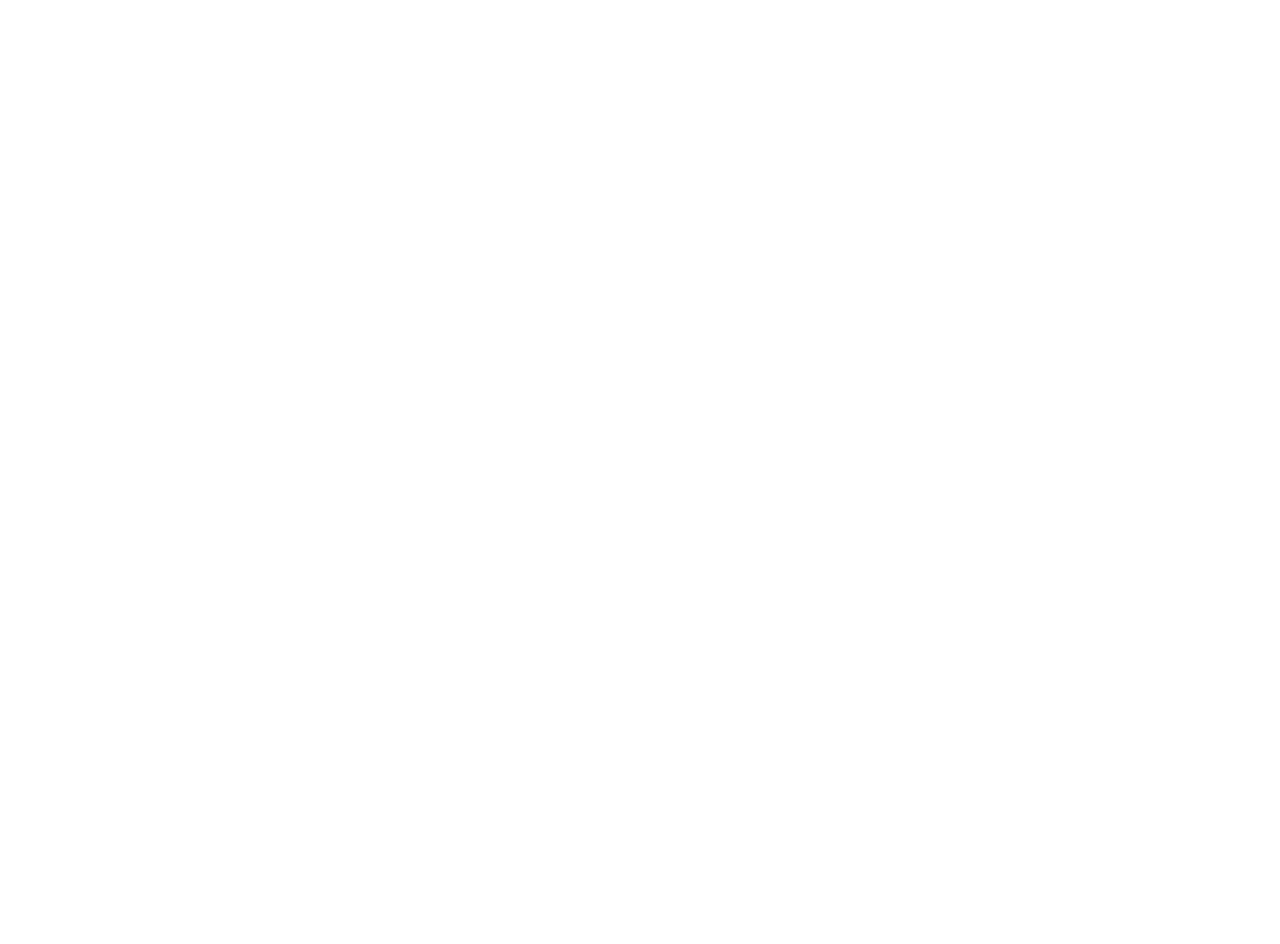
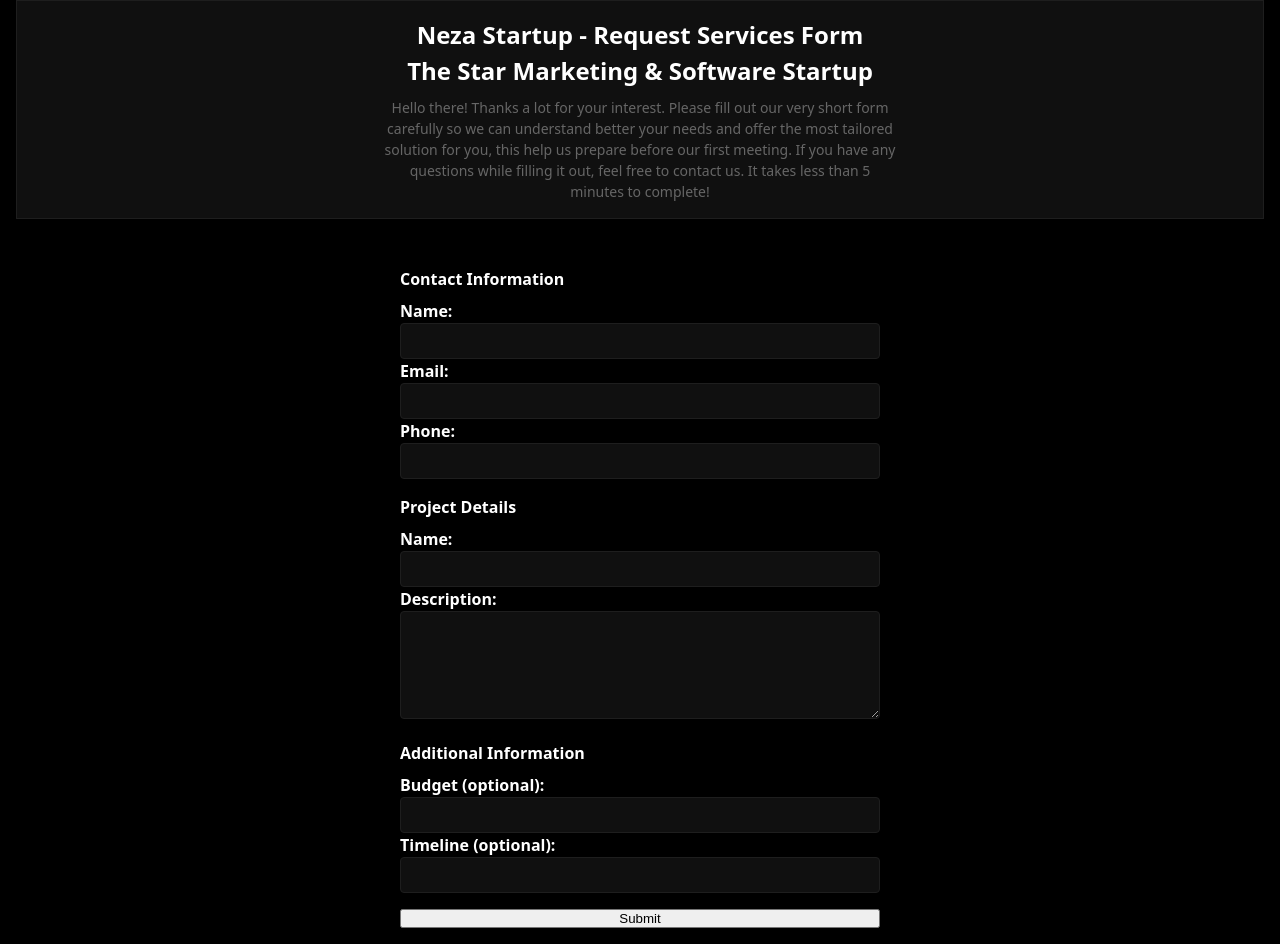
Before and after one commit to neza-startup/neza-startup, a React (Vite) app: page /form in a window 1280 px wide. Before the commit this address had no page. Before the commit the page ends 800 px from the top, so only its background shows below. Built offline with nearby package versions, Linux system fonts and the light colour scheme.

Commit message:
Updated form page
Added page, still working on it

```diff
--- a/src/components/Contact.jsx
+++ b/src/components/Contact.jsx
@@ -223,7 +223,7 @@
           <li><a href="https://www.facebook.com/neza.startup" target="_blank" rel="noopener noreferrer"><FontAwesomeIcon icon={faFacebook} /> Facebook &#8599;</a></li>
           {/* <li><a href="https://www.linkedin.com/company/neza-startup" target="_blank" rel="noopener noreferrer"><FontAwesomeIcon icon={faLinkedin} /> LinkedIn &#8599;</a></li> */}
           <li><a href="https://calendly.com/neza-startup/meeting" target="_blank" rel="noopener noreferrer"><FontAwesomeIcon icon={faCalendar} /> Calendly &#8599;</a></li>
-          <li><a href="https://forms.gle/N1qUj644W3iNb6V66" target="_blank" rel="noopener noreferrer"><FontAwesomeIcon icon={faFile} /> Form &#8599;</a></li>
+          <li><a href="/form" /* target="_blank" */ rel="noopener noreferrer"><FontAwesomeIcon icon={faFile} /> Form &#8599;</a></li>
           <li>
             <span onClick={handleShare} className={styles.socialLink}>
               Share <FontAwesomeIcon icon={faShare} />
--- a/src/components/LastCTA.jsx
+++ b/src/components/LastCTA.jsx
@@ -13,7 +13,7 @@
       <div className={styles.lastCTAContainer}>
         {/* <a href="/services" className={styles.servicesButton}>Explore Our Services</a> */}
         <a href="#contact" className={styles.contactButton}>Contact Us Now</a>
-        <a href="#services" className={styles.servicesButton}>Get custom price <FontAwesomeIcon icon={faStar} /></a>
+        <a href="/form" className={styles.servicesButton}>Get custom price <FontAwesomeIcon icon={faStar} /></a>
       </div>
     </section>
   );
--- a/src/components/SocialPath.jsx
+++ b/src/components/SocialPath.jsx
@@ -46,7 +46,7 @@
       <a href="https://github.com/neza-startup" target="_blank" rel="noopener noreferrer" className={styles.socialLink}>
         <FontAwesomeIcon icon={faGithub} className={styles.icon} />
       </a>
-      <a href="https://forms.gle/N1qUj644W3iNb6V66" target="_blank" rel="noopener noreferrer" className={styles.socialLink}>
+      <a href="/form" /* target="_blank" */ rel="noopener noreferrer" className={styles.socialLink}>
         <FontAwesomeIcon icon={faFile} className={styles.icon} />
       </a>
       <span onClick={handleShare} className={styles.socialLink}>
--- /dev/null
+++ b/src/pages/Form.jsx
@@ -0,0 +1,75 @@
+import styles from '../styles/Form.module.css';
+
+function Form() {
+  return (
+    <section className={styles.formContainer}>
+      <header>
+        <h1>Neza Startup - Request Services Form</h1>
+        <h2>The Star Marketing & Software Startup</h2>
+        <p>Hello there! Thanks a lot for your interest. Please fill out our very short form carefully so we can understand better your needs and offer the most tailored solution for you, this help us prepare before our first meeting. If you have any questions while filling it out, feel free to contact us. It takes less than 5 minutes to complete!</p>
+      </header>
+      <form action="/api/contact" method="POST">
+        <fieldset>
+
+          <legend>Contact Information</legend>
+
+          <label htmlFor="name">Name:</label>
+          <input type="text" id="name" name="name" required />
+
+          <label htmlFor="email">Email:</label>
+          <input type="email" id="email" name="email" required />
+
+          <label htmlFor="phone">Phone:</label>
+          <input type="tel" id="phone" name="phone" required />
+        </fieldset>
+
+        <fieldset>
+          <legend>Project Details</legend>
+
+          <label htmlFor="subject">Name:</label>
+          <input type="text" id="subject" name="subject" required />
+
+          <label htmlFor="message">Description:</label>
+          <textarea id="message" name="message" rows="5" required></textarea>
+        </fieldset>
+
+        <fieldset>
+          <legend>Additional Information</legend>
+
+          <label htmlFor="budget">Budget (optional):</label>
+          <input type="text" id="budget" name="budget" />
+
+          <label htmlFor="timeline">Timeline (optional):</label>
+          <input type="text" id="timeline" name="timeline" />
+        </fieldset>
+
+        {/* <fieldset>
+          <legend>How did you hear about us? (optional)</legend>
+
+          <label htmlFor="referral">Referral:</label>
+          <input type="text" id="referral" name="referral" />
+        </fieldset> */}
+
+        {/* <fieldset>
+          <legend>Additional Comments (optional)</legend>
+
+          <label htmlFor="comments">Comments:</label>
+          <textarea id="comments" name="comments" rows="3"></textarea>
+        </fieldset> */}
+
+        {/* <fieldset>
+          <legend>Privacy and Consent</legend>
+
+          <label htmlFor="consent">
+            <input type="checkbox" id="consent" name="consent" required />
+            I consent to having this website store my submitted information so they can respond to my inquiry.
+          </label>
+        </fieldset> */}
+
+        <button type="submit">Submit</button>
+      </form>
+    </section>
+  );
+}
+
+export default Form;
--- a/src/routes/AppRouter.jsx
+++ b/src/routes/AppRouter.jsx
@@ -1,4 +1,5 @@
 import { BrowserRouter, Route, Routes } from "react-router-dom";
+import Form from "../pages/Form.jsx";
 import Landing from '../pages/Landing.jsx';
 import LinkInBio from "../pages/LinkInBio.jsx";
 
@@ -8,6 +9,7 @@
       <Routes>
         <Route path="/" element={<Landing />} />
         <Route path="/link-in-bio" element={<LinkInBio />} />
+        <Route path="/form" element={<Form />} />
       </Routes>
     </BrowserRouter>
   )
--- /dev/null
+++ b/src/styles/Form.module.css
@@ -0,0 +1,102 @@
+section.formContainer {
+  padding: 0rem 1rem;
+  background-color: var(--primary-color);
+  color: var(--secondary-color);
+
+  display: flex;
+  flex-direction: column;
+  justify-content: flex-start;
+  align-items: center;
+  min-height: 100vh;
+
+  gap: 1rem;
+
+  /* padding: 2rem; */
+  /* background-color: #f9f9f9;
+  border-radius: 8px;
+  box-shadow: 0 4px 6px rgba(0, 0, 0, 0.1); */
+  /* min-width: 100vw; */
+
+  header {
+    display: flex;
+    flex-direction: column;
+    justify-content: center;
+    align-items: center;
+    text-align: center;
+    padding: 1rem 0;
+    /* background-color: #f5f5f5; */
+    border: 1px solid #1E1E1E;
+    background-color:
+      /* light-dark(hsla(0, 0%, 98%, 0.8), */
+      hsla(240, 2%, 8%, 0.8);
+    text-align: center;
+    margin-bottom: 1rem;
+    width: 100%;
+
+    h2 {
+      /* font-size: 1.5rem; */
+      margin-bottom: 0.5rem;
+    }
+
+    p {
+      display: block;
+      font-size: 0.875rem;
+      color: #666;
+      max-width: 64ch;
+    }
+  }
+
+  form {
+    display: flex;
+    flex-direction: column;
+    gap: 1rem;
+    width: 100%;
+    max-width: 32rem;
+    padding: 1rem;
+
+    fieldset {
+      border: none;
+
+      legend {
+        font-weight: bold;
+        margin-bottom: 0.5rem;
+      }
+
+      label {
+        font-weight: bold;
+        margin-bottom: 0.5rem;
+      }
+
+      input,
+      textarea {
+        width: 100%;
+        padding: 0.5rem;
+        border-radius: 4px;
+        border: 1px solid #ccc;
+        font-size: 1rem;
+        border: 1px solid #1E1E1E;
+        color: white;
+        background-color:
+          /* light-dark(hsla(0, 0%, 98%, 0.8), */
+          hsla(240, 2%, 8%, 0.8)
+          /* ) */
+        ;
+      }
+
+      button {
+        padding: 0.75rem;
+        background-color: var(--secondary-color);
+        color: var(--primary-color);
+        border: none;
+        border-radius: 4px;
+        cursor: pointer;
+        font-size: 1rem;
+
+        &:hover {
+          background-color: var(--secondary-color-dark);
+          color: white;
+        }
+      }
+    }
+  }
+}
```
